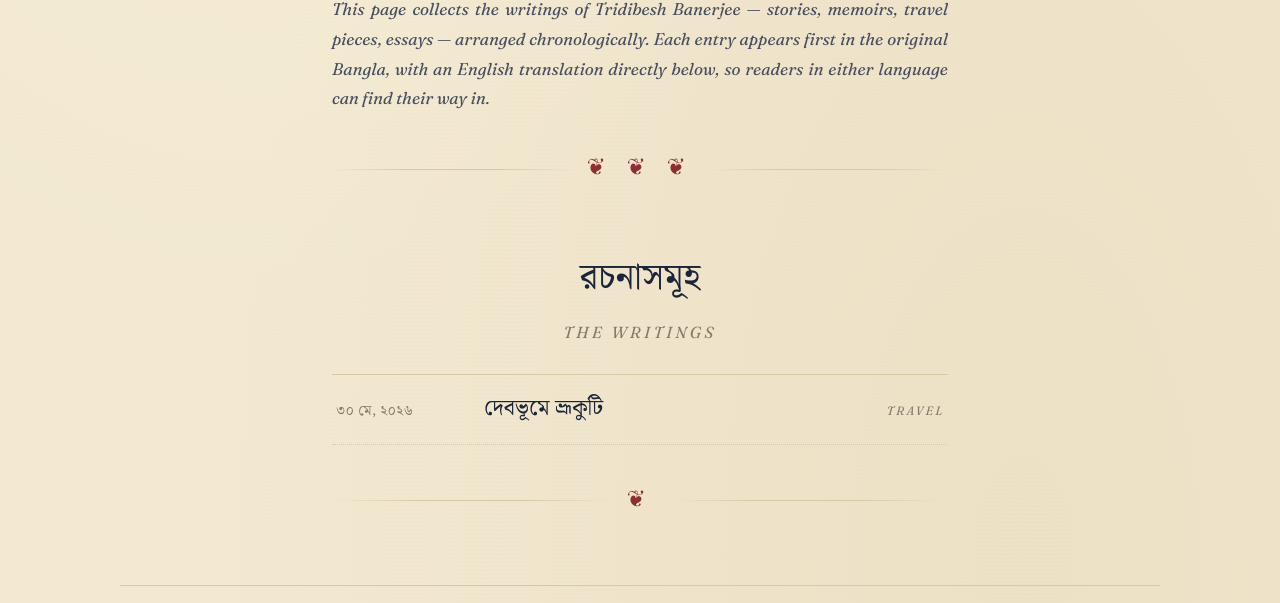
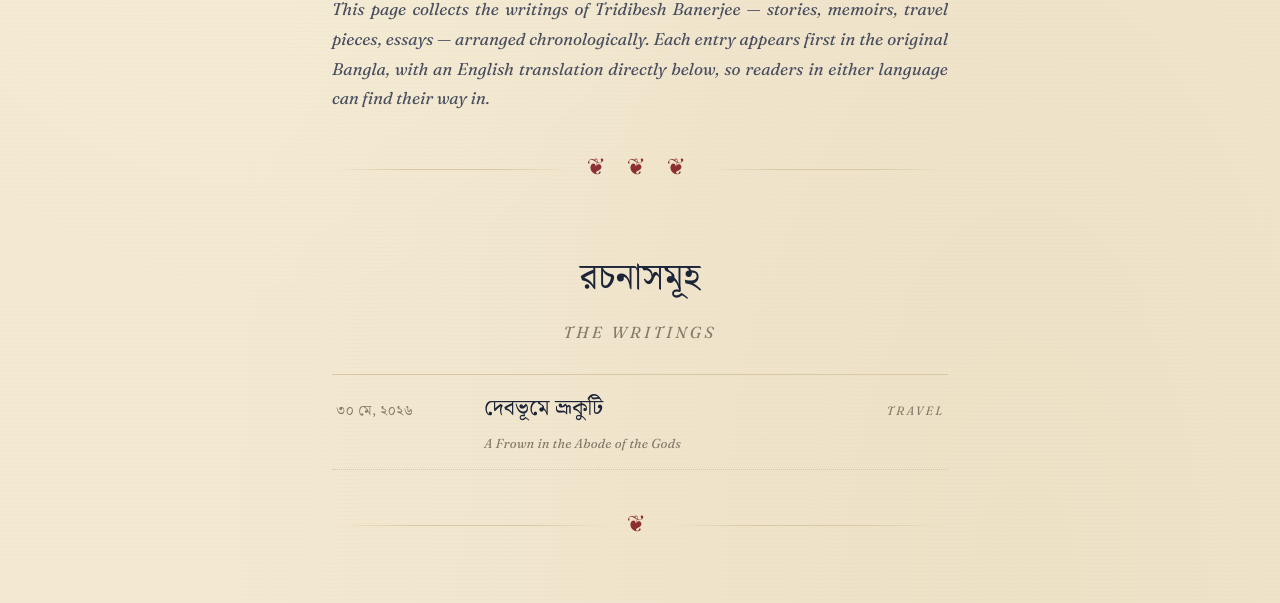
Before and after one commit to tridiban/tridibesh-banerjee, a plain HTML site: page index.html in a window 1280 px wide. Shown: the part 1473-2076 px from the top of the page. Drawn offline with Linux system fonts and the light colour scheme; a web font is replaced by a local one.

Commit message:
TOC: show title in Bengali (primary) with English subtitle (secondary)
Co-Authored-By: Claude Opus 4.8 <noreply@anthropic.com>

```diff
--- a/index.html
+++ b/index.html
@@ -63,7 +63,7 @@
     <li>
       <a href="debabhume-bhrukuti.html">
         <span class="ix-date" lang="bn">৩০ মে, ২০২৬</span>
-        <span class="ix-title" lang="bn">দেবভূমে ভ্রূকুটি</span>
+        <span class="ix-title" lang="bn">দেবভূমে ভ্রূকুটি<span class="ix-title-en" lang="en">A Frown in the Abode of the Gods</span></span>
         <span class="ix-kind">Travel</span>
       </a>
     </li>
--- a/style.css
+++ b/style.css
@@ -285,6 +285,15 @@
     font-family: var(--bn-display);
     font-size: 22px;
   }
+  .index-list .ix-title-en {
+    display: block;
+    font-family: var(--en-display);
+    font-style: italic;
+    font-size: 13px;
+    letter-spacing: 0.02em;
+    color: var(--ink-mute);
+    margin-top: 1px;
+  }
   .index-list .ix-kind {
     font-family: var(--en-body);
     font-style: italic;
```
